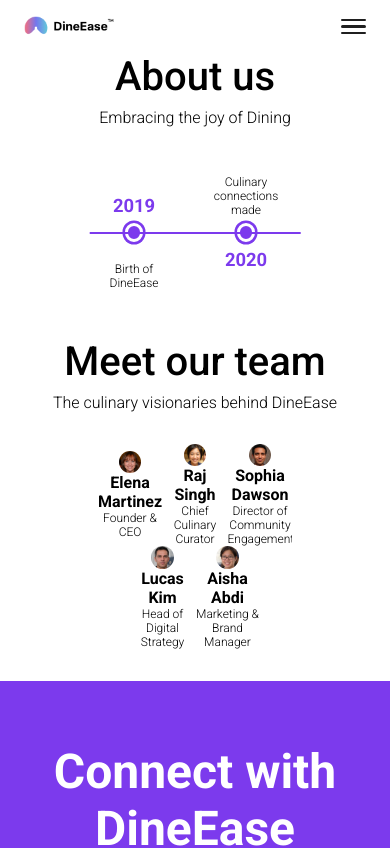
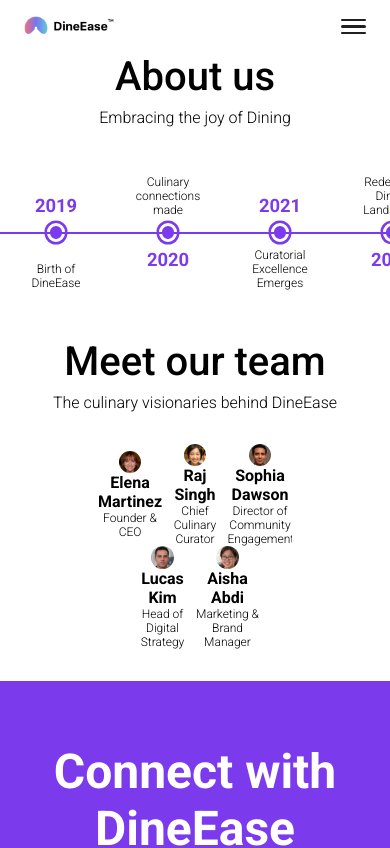
Before and after one commit to F1gUr3/es2025-s17-r1-209, a Vue app: page /about-us in a window 390 px wide. Shown: the top 848 px of the page. Built offline with nearby package versions, Linux system fonts and the light colour scheme.

Commit message:
timeline responsive

```diff
--- a/src/components/layoutComponents/NavigationBar.vue
+++ b/src/components/layoutComponents/NavigationBar.vue
@@ -116,7 +116,7 @@
             width: 100%;
             height: auto !important;
             transition-duration: 300ms;
-            background-color: rgba(255, 255, 255, 0.142);
+            background-color: rgba(255, 255, 255, 0.75);
             backdrop-filter: blur(10px);
           }
           .hamburger-nav-active{
--- a/src/components/pageComponents/TimeLine.vue
+++ b/src/components/pageComponents/TimeLine.vue
@@ -192,6 +192,15 @@
     transform: translateX(-50%);
 
 }
+@media only screen and (max-width: 768px) {
+.timeline{
+    width: 100%;
+}
+.timeline::after{
+    width: 100%;
+}
+
+}
 
 
 </style>
```
